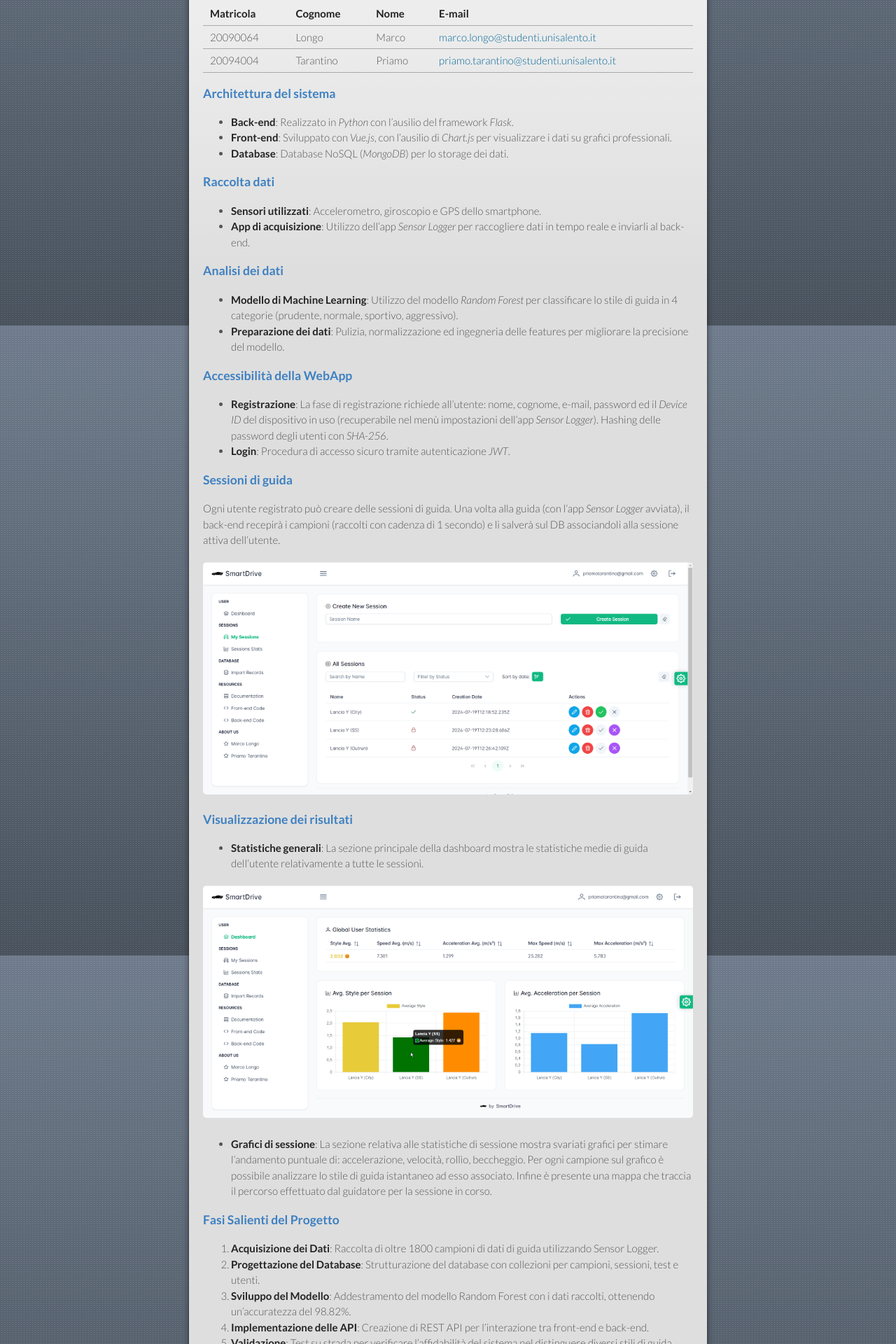
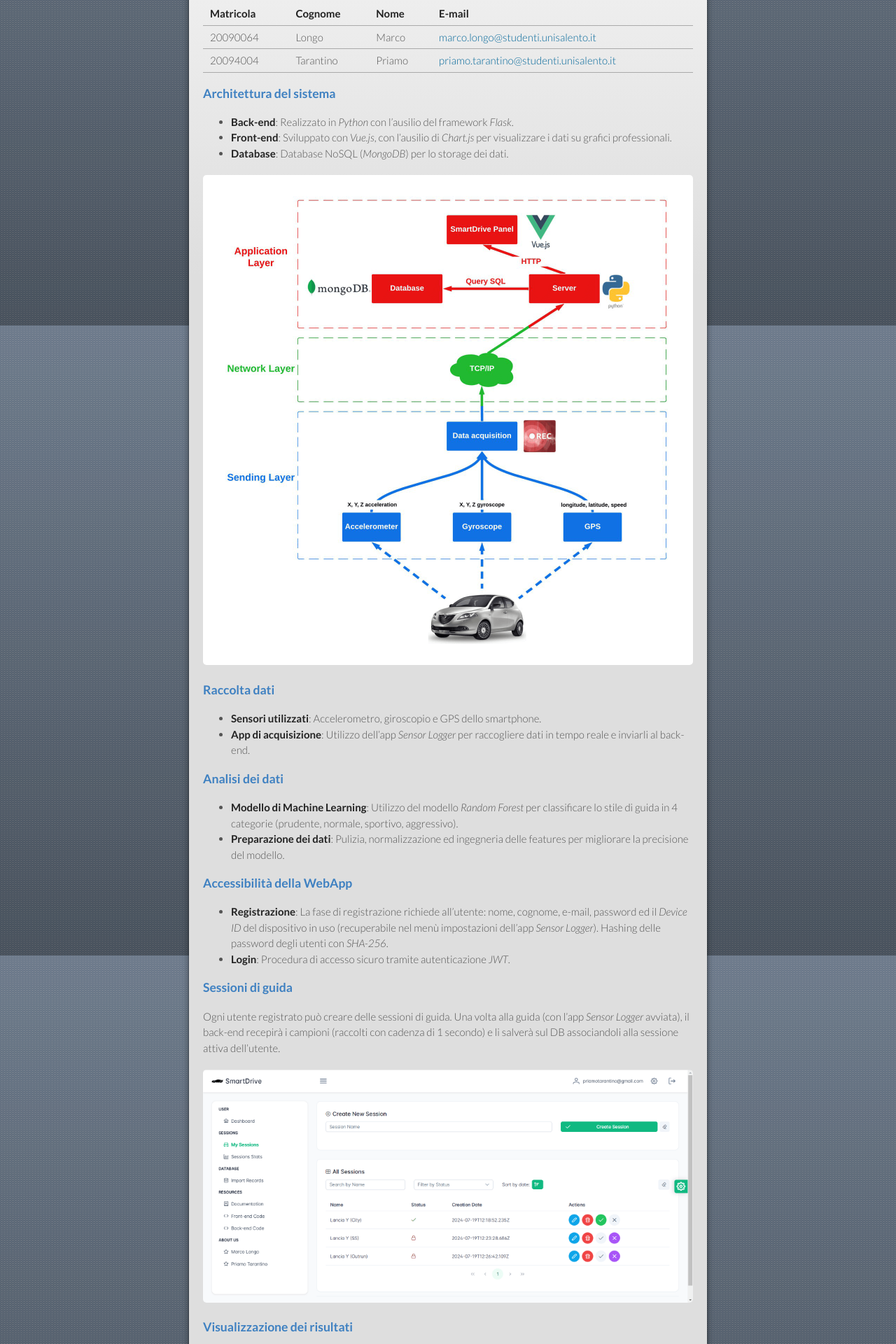
Before and after one commit to MarcoHijacker/SmartDrive-Page, a Jekyll site: the page built from index.md, in a window 1280 px wide. Shown: the part 435-2355 px from the top of the page at 70% size. Built offline with Jekyll 4.4.1, drawn with Linux system fonts in a browser that asks for light colours; our own code applies the rules of GitHub Pages for plain Markdown files.

Commit message:
smartdrive schema added

```diff
--- a/index.md
+++ b/index.md
@@ -23,6 +23,8 @@ La sicurezza stradale e l'efficienza nella guida dei veicoli sono temi di cresce
 - **Front-end**: Sviluppato con _Vue.js_, con l'ausilio di _Chart.js_ per visualizzare i dati su grafici professionali.
 - **Database**: Database NoSQL (_MongoDB_) per lo storage dei dati.
 
+<a href="https://raw.githubusercontent.com/MarcoHijacker/SmartDrive-Page/main/assets/images/smartdrive_schema.png" target="_blank">![SmartDrive Schema](https://raw.githubusercontent.com/MarcoHijacker/SmartDrive-Page/main/assets/images/smartdrive_schema.png)</a>
+
 ### Raccolta dati
 
 - **Sensori utilizzati**: Accelerometro, giroscopio e GPS dello smartphone.
@@ -42,7 +44,7 @@ La sicurezza stradale e l'efficienza nella guida dei veicoli sono temi di cresce
 
 Ogni utente registrato può creare delle sessioni di guida. Una volta alla guida (con l'app _Sensor Logger_ avviata), il back-end recepirà i campioni (raccolti con cadenza di 1 secondo) e li salverà sul DB associandoli alla sessione attiva dell'utente.
 
-<a href="https://raw.githubusercontent.com/MarcoHijacker/SmartDrive-Page/main/assets/images/sessions_crud.png" target="_blank">![Sessions CRUD](https://raw.githubusercontent.com/MarcoHijacker/SmartDrive-Page/main/assets/images/sessions_crud.png)</a>
+<a href="https://raw.githubusercontent.com/MarcoHijacker/SmartDrive-Page/main/assets/images/sessions.png" target="_blank">![Sessions CRUD](https://raw.githubusercontent.com/MarcoHijacker/SmartDrive-Page/main/assets/images/sessions.png)</a>
 
 ### Visualizzazione dei risultati
 
```
Also changed, not shown: assets/images/sessions.png (added), assets/images/sessions_crud.png (deleted), assets/images/smartdrive_schema.png (added).
